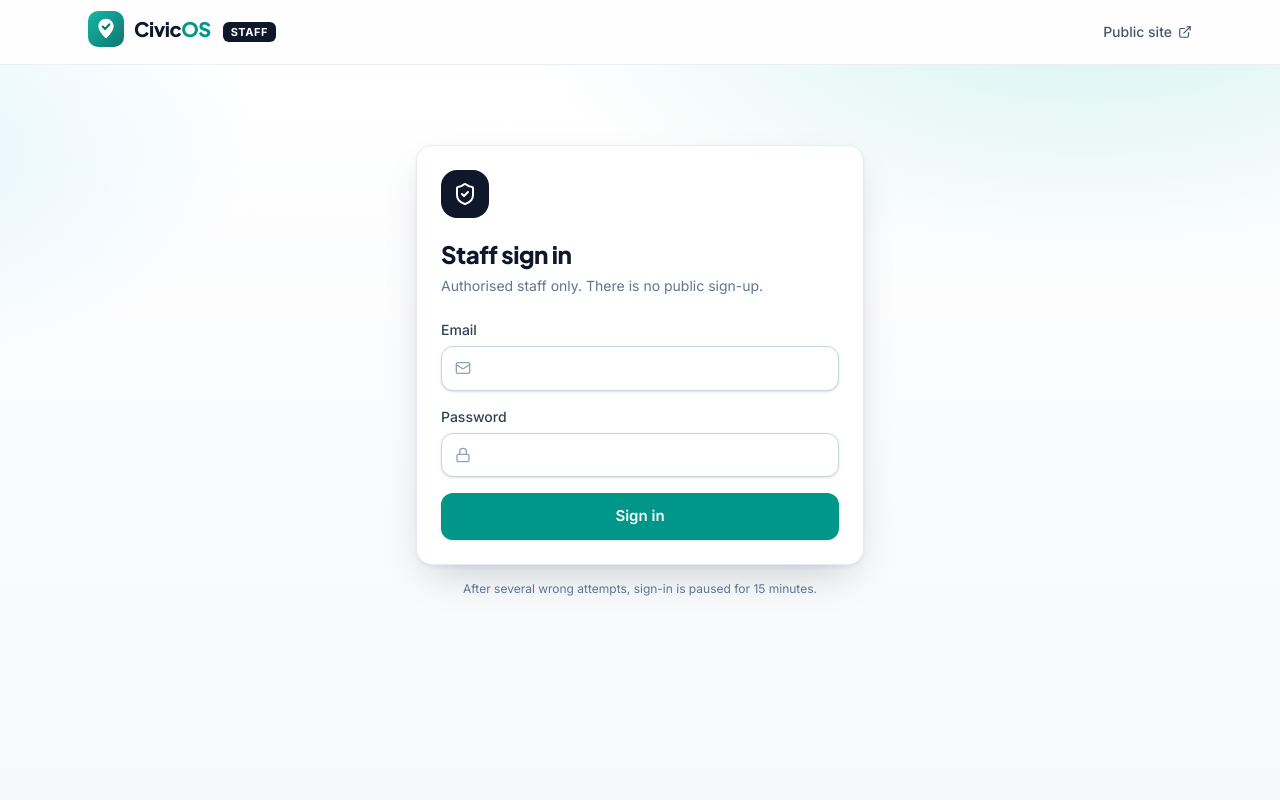
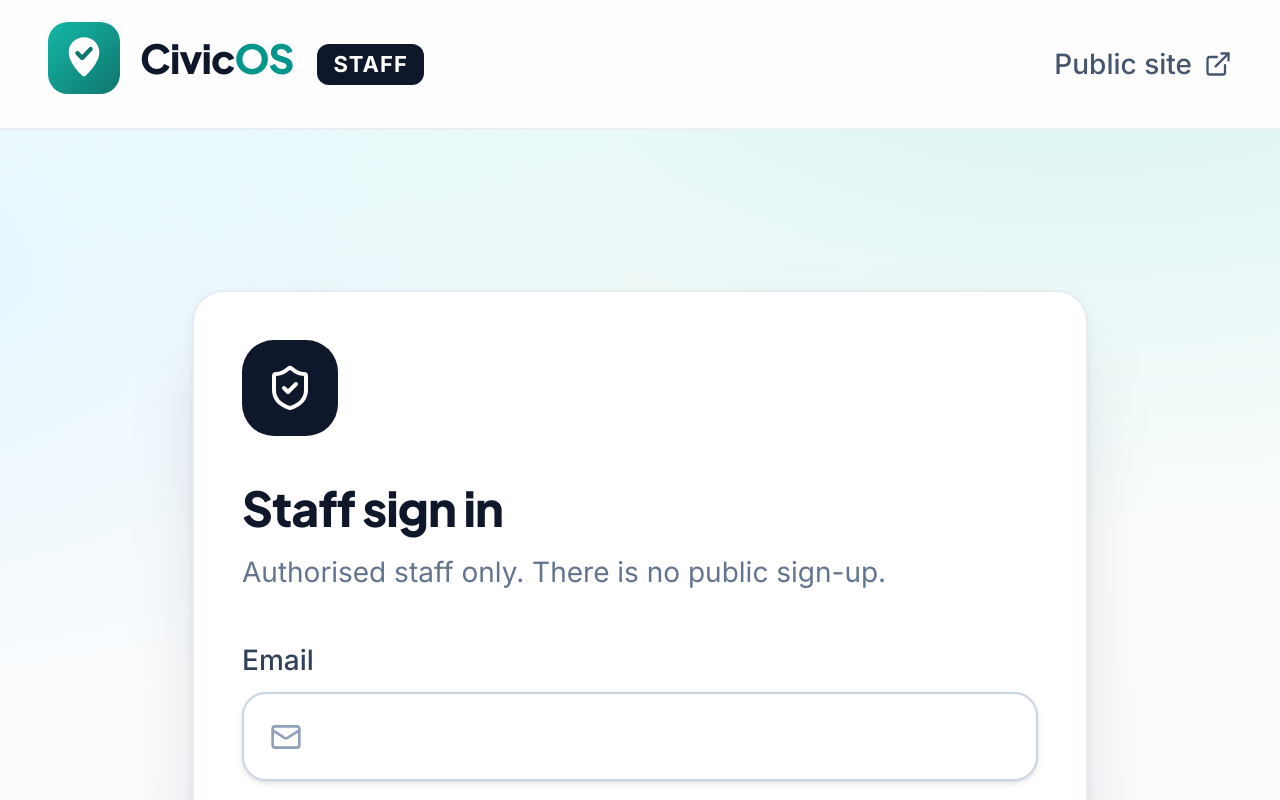
Before and after one commit to im-gozmit/civicOS, a Next.js app: page /admin/login in a window 1280 px wide. Shown: the top 800 px of the page. Built offline with nearby package versions, Linux system fonts and the light colour scheme.

Commit message:
Draw the page at 200% on desktop screens, with matching breakpoints

```diff
--- a/src/app/admin/login/page.tsx
+++ b/src/app/admin/login/page.tsx
@@ -5,7 +5,7 @@ export const metadata = { title: "Staff sign in" };
 
 export default function AdminLoginPage() {
   return (
-    <div className="bg-hero min-h-[calc(100vh-4rem)]">
+    <div className="bg-hero min-h-[calc(100*var(--vh)-4rem)]">
       <main className="container-page flex justify-center py-14 sm:py-20">
         <div className="w-full max-w-md">
           <div className="card card-pad shadow-pop">
--- a/src/app/globals.css
+++ b/src/app/globals.css
@@ -9,8 +9,17 @@
 
 :root {
   color-scheme: light;
+  --vh: 1vh; /* one percent of the window height, corrected for the desktop zoom below */
   --background: #f6f8fb;
   --foreground: #0f172a;
+}
+
+@theme {
+  --breakpoint-sm: 80rem;
+  --breakpoint-md: 96rem;
+  --breakpoint-lg: 128rem;
+  --breakpoint-xl: 160rem;
+  --breakpoint-2xl: 192rem;
 }
 
 @theme inline {
@@ -23,6 +32,21 @@
 
   --shadow-card: 0 1px 2px rgb(15 23 42 / 0.04), 0 8px 24px -12px rgb(15 23 42 / 0.12);
   --shadow-pop: 0 2px 4px rgb(15 23 42 / 0.05), 0 18px 40px -16px rgb(15 23 42 / 0.25);
+}
+
+/*
+  Desktop zoom: on screens at least 768px wide the whole page is drawn at 200%, like the browser
+  zoom the owner prefers, so people do not have to zoom in by hand. The responsive breakpoints in
+  @theme below are doubled to match: the layout then behaves as if the window were half as wide,
+  exactly as with a real 200% browser zoom. Phones and narrow windows are not scaled.
+*/
+@media (min-width: 768px) {
+  html {
+    zoom: 2;
+  }
+  :root {
+    --vh: 0.5vh;
+  }
 }
 
 html {
--- a/src/components/public/IssueMap.tsx
+++ b/src/components/public/IssueMap.tsx
@@ -136,7 +136,7 @@ export function IssueMap() {
       </div>
 
       <div className="card relative overflow-hidden p-1.5">
-        <div ref={el} className="h-[58vh] min-h-[360px] w-full rounded-xl" role="application" aria-label="Map of reported problems" />
+        <div ref={el} className="h-[calc(58*var(--vh))] min-h-[360px] w-full rounded-xl" role="application" aria-label="Map of reported problems" />
         {markers && markers.length === 0 ? (
           <div className="pointer-events-none absolute inset-0 flex items-center justify-center p-6">
             <p className="rounded-xl bg-white/95 px-4 py-3 text-center text-sm font-medium text-slate-600 shadow-pop">No problems have been reported yet.</p>
```
